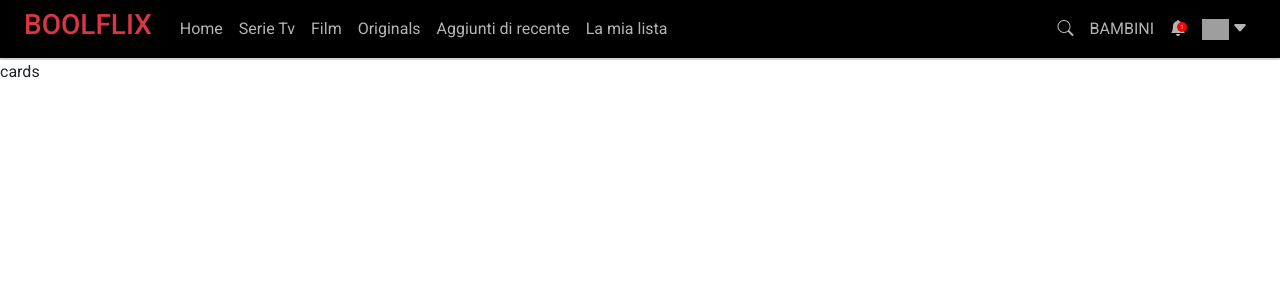
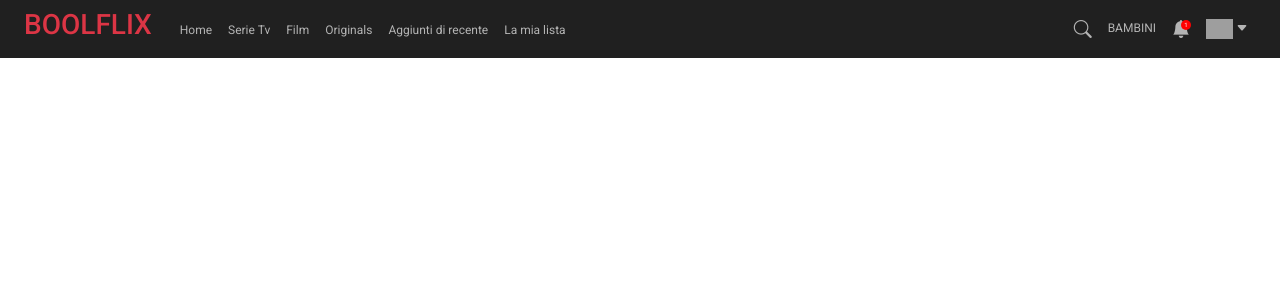
Before and after one commit to CalendaLucia/vite-boolflix, a Vue app: page / in a window 1280 px wide. Shown: the top 300 px of the page. Built offline with nearby package versions, Linux system fonts and the light colour scheme; grey boxes are pictures that could not be loaded.

Commit message:
modifiche

```diff
--- a/src/App.vue
+++ b/src/App.vue
@@ -3,7 +3,7 @@ import axios from 'axios'
 import { store } from './store';
 import AppHeader from './components/AppHeader.vue'
 import AppMain from './components/AppMain.vue'
-import AppCard from './components/AppCard.vue'
+
 
 
 export default {
@@ -17,8 +17,8 @@ export default {
   },
   components: {
     AppHeader,
-    AppMain,
-    AppCard,
+    AppMain
+
   },
 
   methods: {
@@ -65,8 +65,6 @@ export default {
 <template>
   <AppHeader @search="event"/>
   <AppMain/>
-  <AppCard/>
-
 </template>
 
 <style lang="scss">
--- a/src/components/AppCard.vue
+++ b/src/components/AppCard.vue
@@ -1,18 +1,36 @@
 <script>
+import { store } from '../store';
 export default {
     name:'AppCard',
     data() {
         return {
-
+            store
         }
     },
+    props: {
+        film:Object,
+        serie:Object
+    }
+
 }
 </script>
 
 <template>
-    <div>
-        cards
-    </div>
+
+        <div class="card">
+           <img :src="generateImageURL(film.poster_path)">
+           <h3>{{ film.title}}</h3>
+           <h4 v-if="film.original_title != film.title">{{ film.original_title}}</h4>
+           <img :src="flag(film.original_language)">
+           <h5>{{ film.original_language}}</h5>
+           <div v-for="i in calculateStars(film.vote_average)" :key="i">
+              <i class="bi bi-star-fill"></i>
+           </div>
+           <div v-for="i in (5 - calculateStars(film.vote_average))" :key="i">
+             <i class="bi bi-star"></i>
+           </div>
+      </div>
+
 </template>
 
 <style lang="scss"></style>
--- a/src/components/AppHeader.vue
+++ b/src/components/AppHeader.vue
@@ -6,42 +6,33 @@ export default {
     return {
       store,
       show: false,
-
-
+      menuItems: [
+      { label: 'Home', href: '#' },
+      { label: 'Serie Tv', href: '#' },
+      { label: 'Film', href: '#' },
+      { label: 'Originals', href: '#' },
+      { label: 'Aggiunti di recente', href: '#' },
+      { label: 'La mia lista', href: '#' }
+    ],
     }
   },
-
-
-};
+}
 
 </script>
 
 <template>
   <header>
-    <div class="container-fluid bg-black">
+    <div class="container-fluid">
       <nav class="navbar">
          <div class="container-fluid">
            <div class="menu left">
               <h1 class="text-danger h3">BOOLFLIX</h1>
               <div class="menu-list">
                 <ul class="list-group list-group-horizontal">
-                  <li class="item">
-                    <a href="#">Home</a>
-                  </li>
-                  <li class="item">
-                    <a href="#">Serie Tv</a>
-                  </li>
-                  <li class="item">
-                    <a href="#">Film</a>
-                  </li>
-                  <li class="item">
-                    <a href="#">Originals</a>
-                  </li>
-                  <li class="item">
-                    <a href="#">Aggiunti di recente</a>
-                  </li>
-                  <li class="item">
-                    <a href="#">La mia lista</a>
+                  <li class="item" v-for="item in menuItems" :key="item.id">
+                    <a :href="item.href">
+                       {{ item.label }}
+                    </a>
                   </li>
                 </ul>
               </div>
@@ -53,7 +44,7 @@ export default {
                    <i class="bi bi-search" @click="show = !show"></i>
                    <div class="ctn-search-bar" v-show="show">
                      <input v-model="store.searchText" class="form-control me-2" type="search" placeholder="Search" aria-label="Search">
-                     <button class="btn btn-outline-success" type="submit" @click="search">Search</button>
+                     <button class="btn btn-outline-danger"  @click="search">Search</button>
                    </div>
                  </a>
                </li>
@@ -84,7 +75,10 @@ export default {
 
 <style lang="scss" scoped>
 @use '../styles/partials/main.scss' as *;
-.menu {
+header {
+  background-color: #202020;
+
+  .menu {
    @include flex (space-around, baseline);
 
   h1 {
@@ -96,9 +90,14 @@ export default {
        padding: 0px 8px;
        list-style: none;
 
+       .bi-search {
+        font-size: 18px
+       }
+
          a {
            color: #b4b4b4;
            text-decoration: none;
+           font-size: 12px;
 
            &:hover {
              color: white;
@@ -109,6 +108,10 @@ export default {
 
   .bell {
   position: relative;
+
+  .bi-bell-fill {
+    font-size: 18px;
+  }
 
   .notification-badge {
     display: inline-block;
@@ -125,12 +128,16 @@ export default {
   }
 }
 
+
+
 .profile {
   padding-right: 3px;
 }
 }
 
 
+}
+
 
 
 
--- a/src/components/AppMain.vue
+++ b/src/components/AppMain.vue
@@ -1,5 +1,5 @@
 <script>
-
+import AppCard from './AppCard.vue';
 import { store } from '../store';
 export default {
     name:'AppMain',
@@ -7,6 +7,9 @@ export default {
         return {
             store
         }
+    },
+    components: {
+       AppCard
     },
     methods: {
         flag(lang) {
@@ -39,22 +42,8 @@ export default {
 
 <template>
     <div class="continer-fluid">
-      <div class="card">
-
-        <div v-for="film in store.films" :key="film.id">
-           <img :src="generateImageURL(film.poster_path)">
-           <h3>{{ film.title}}</h3>
-           <h4 v-if="film.original_title != film.title">{{ film.original_title}}</h4>
-           <img :src="flag(film.original_language)">
-           <h5>{{ film.original_language}}</h5>
-           <div v-for="i in calculateStars(film.vote_average)" :key="i">
-              <i class="bi bi-star-fill"></i>
-           </div>
-           <div v-for="i in (5 - calculateStars(film.vote_average))" :key="i">
-             <i class="bi bi-star"></i>
-           </div>
-        </div>
-      </div>
+        <AppCard v-for="(film, index) in store.films" :key="index" :item="film"/>
+        <AppCard v-for="(serie, index) in store.series" :key="index" :item="serie"/>
     </div>
 </template>
 
```
